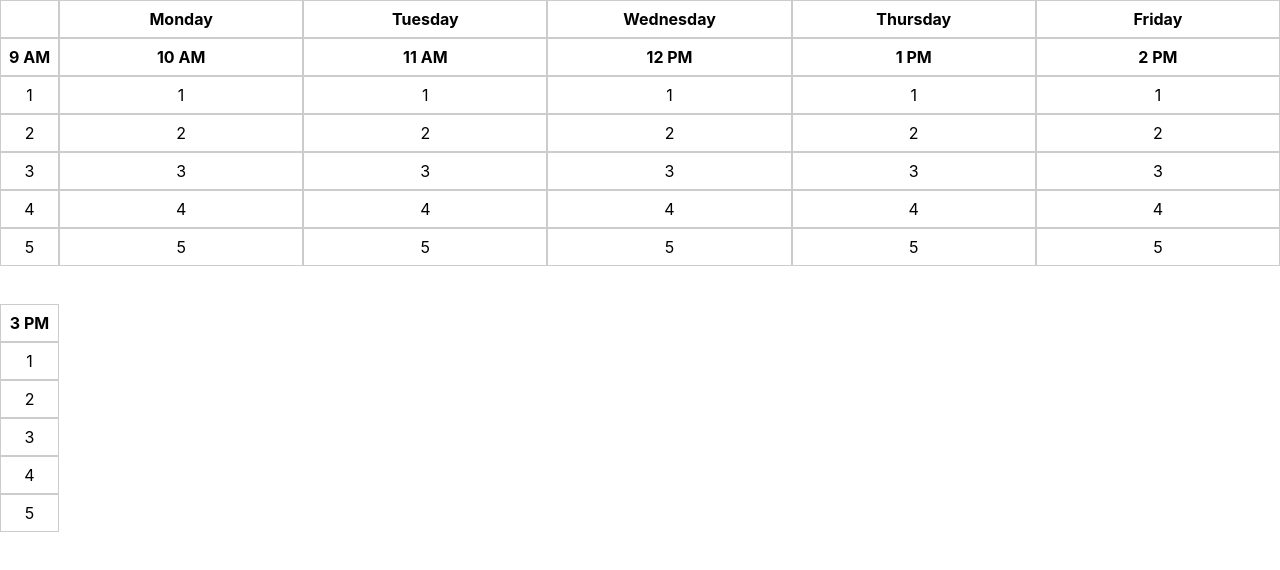
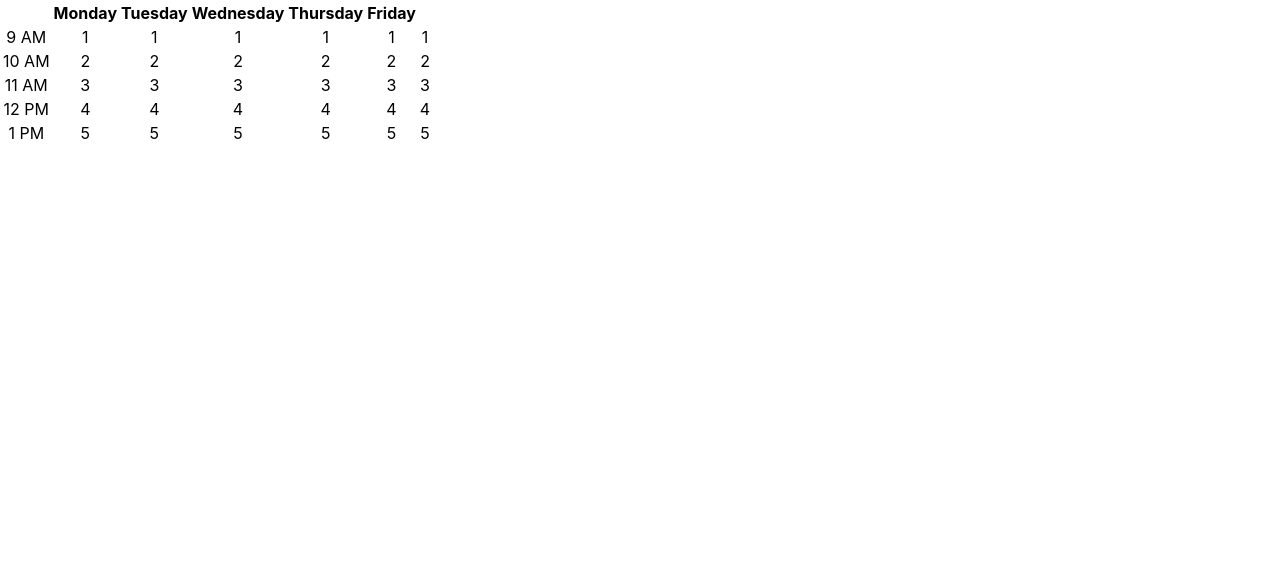
Before and after one commit to Eason-Jin/Task-List, a React (Create React App) app in the folder task-list/: page / in a window 1280 px wide. Shown: the top 570 px of the page. Built offline with nearby package versions, Linux system fonts and the light colour scheme; the HTML template or start-up script is replaced by a standard one.

Commit message:
turned timetable the right way around

```diff
--- a/task-list/src/components/TimeTable/TimeTable.js
+++ b/task-list/src/components/TimeTable/TimeTable.js
@@ -2,29 +2,40 @@ import React from 'react';
 import './TimeTable.css';
 
 const daysOfWeek = ['', 'Monday', 'Tuesday', 'Wednesday', 'Thursday', 'Friday'];
-const tasks = [['1'], ['2'], ['3'], ['4'], ['5']];
+const taskList = [['1'], ['2'], ['3'], ['4'], ['5']];
 const timeSlots = ['9 AM', '10 AM', '11 AM', '12 PM', '1 PM', '2 PM', '3 PM'];
+
+/* TODO: refactor tasks as object and time as hashmap
+task will have fields for name, time, and day
+time will have time as key and array of tasks as value
+*/
 
 const Timetable = () => {
   return (
     <div className="timetable">
-      {daysOfWeek.map((day) => (
-        <div key={day} className="cell day-header">
-          {day}
-        </div>
-      ))}
-      {timeSlots.map((time) => (
-        <div key={time} className="time-row">
-          <div className="cell time-header">{time}</div>
-          {tasks.map((task) => (
-            <div key={task} className="cell">
-              {task}
-            </div>
+      <table>
+        <tr>
+          {daysOfWeek.map((day, index) => (
+            <th key={index}>{day}</th>
           ))}
-        </div>
-      ))}
+        </tr>
+        <tbody>
+          {taskList.map((tasks, index) => (
+            <tr key={index}>
+              <td>{timeSlots[index]}</td>
+              {daysOfWeek.map((day, index) => (
+                <td key={index}>
+                  {tasks.map((task, index) => (
+                    task === null? <div key={index}></div> : <div key={index}>{task}</div>
+                  ))}
+                </td>
+              ))}
+            </tr>
+          ))}
+        </tbody>
+      </table>
     </div>
   );
-};
+}
 
 export default Timetable;
```
